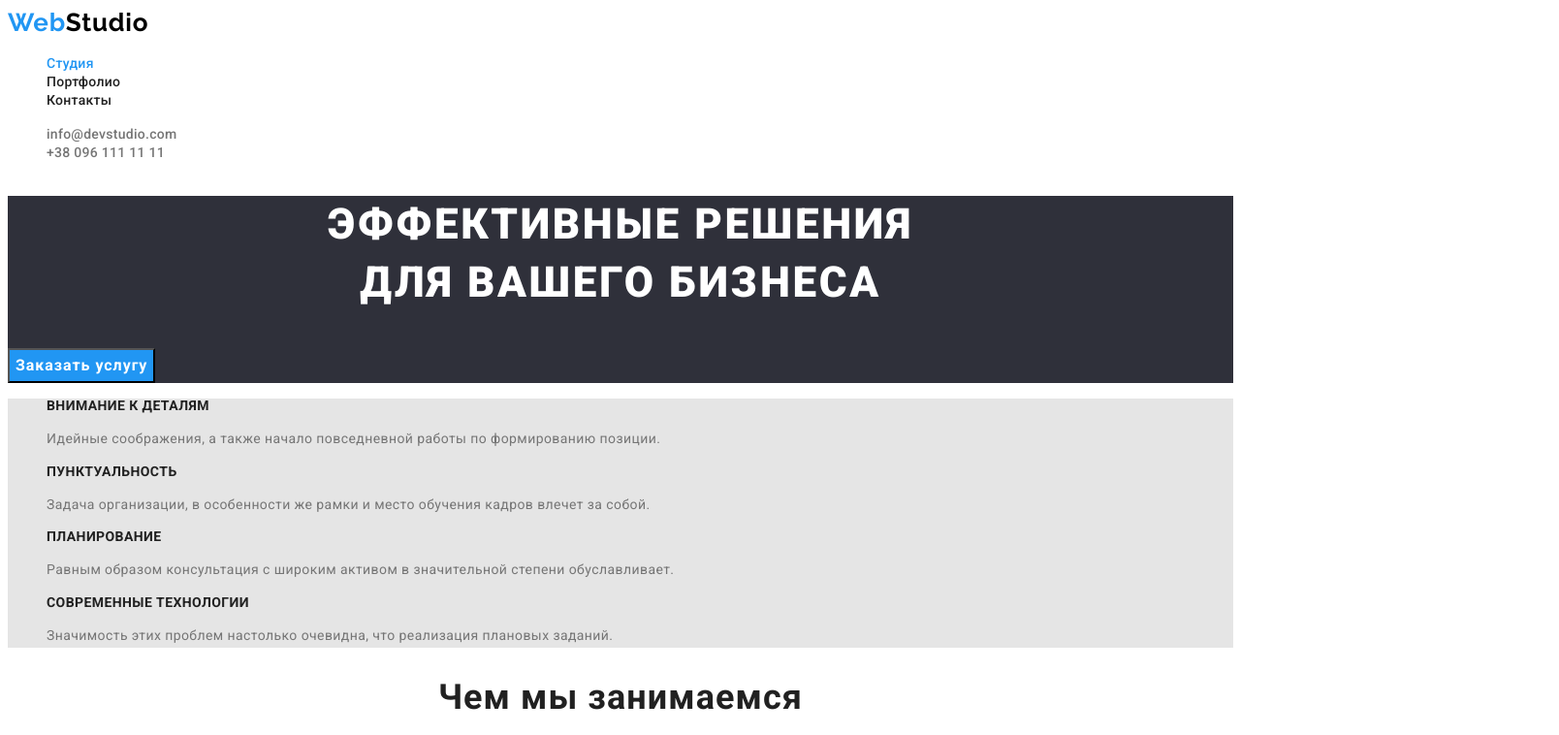
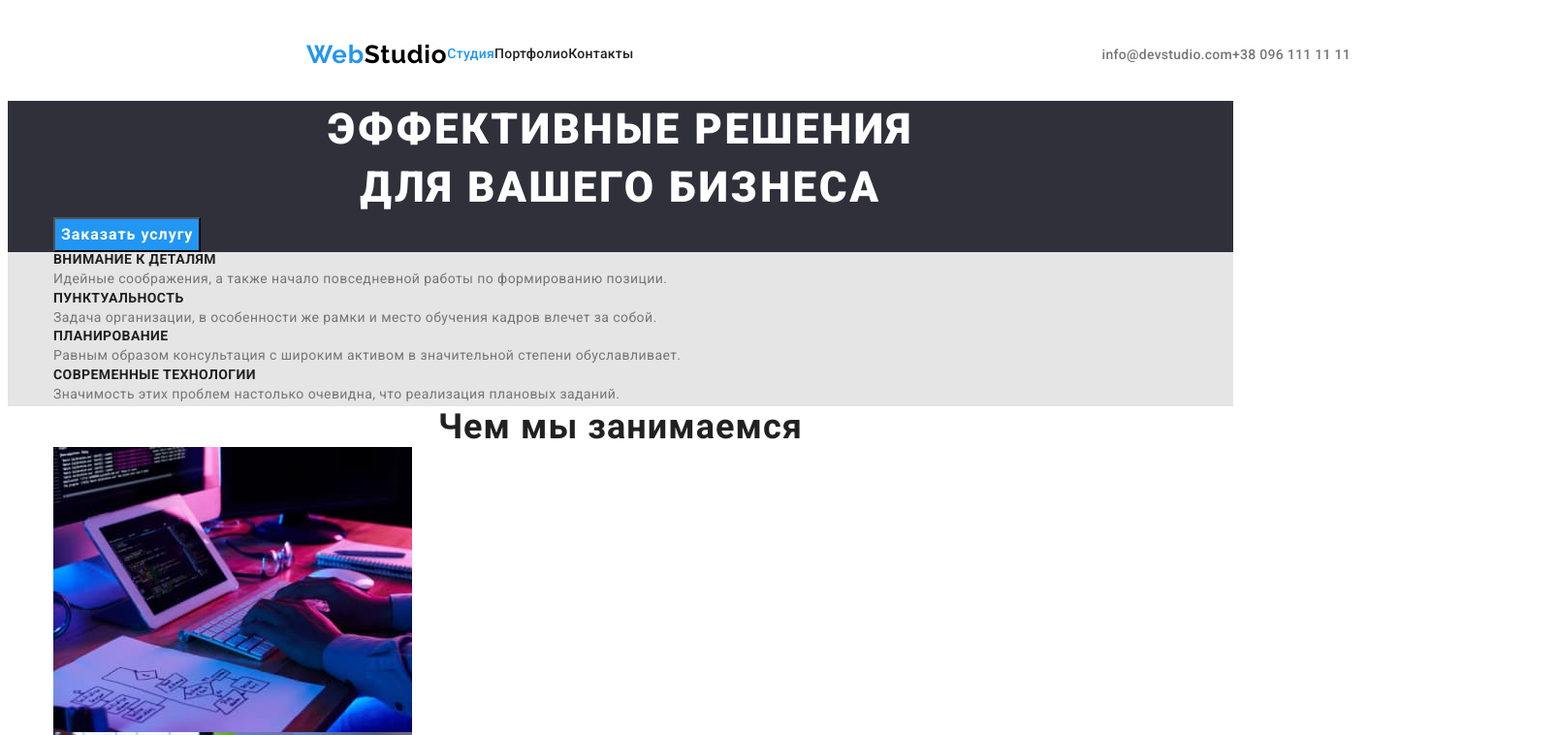
Before and after one commit to VeraFrozen/goit-markup-hw-03, a plain HTML site: page index.html in a window 1280 px wide. Shown: the top 758 px of the page at 97% size, 1608 px wide, since content can reach past the window. Drawn offline with Linux system fonts and the light colour scheme.

Commit message:
prettier and header style

```diff
--- a/css/styles.css
+++ b/css/styles.css
@@ -21,11 +21,31 @@
     --black-color: #000000;
     --accent-button: #188CE8;
 }
+p, h1, h2, h3, h4 {
+    margin: 0;
+}
+
+ul {
+    margin: 0;
+    padding: 0;
+}
+
+img {
+    display: block;
+    max-width: 100%;
+}
 
 body {
     background: var(--primary-white-color);
     font-family: "Roboto", sans-serif;
     color: var(--title-text-color);
+}
+
+.container {
+    width: 1170px;
+    padding-left: 15px;
+    padding-right: 15px;
+    margin: 0 auto;
 }
 
 .list {
@@ -43,13 +63,45 @@ body {
 }
 
 /*шапка сайта*/
+.header-list {
+    display: flex;
+}
+
+.header-nav {
+    display: flex;
+    align-items: center;
+}
+
+.header-container {
+    display: flex;
+    align-items: center;
+    padding: 25px 215px;
+}
+
+.header-item {
+    display: block;
+    padding-top: 15px;
+    padding-bottom: 15px;
+}
+
+.header-item:not(:last-child) {
+    margin-right: 50px;
+}
+
+.header-contact {
+    display: flex;
+    margin-left: auto;
+}
+
 .site-nav .link {
     font-style: normal;
     font-weight: 500;
     font-size: 14px;
     line-height: 1.14;
     letter-spacing: 0.02em;
+
 }
+
 .logo-accent {
     font-family: "Raleway", sans-serif;
     font-style: normal;
@@ -68,6 +120,7 @@ body {
     line-height: 1.19;
     letter-spacing: 0.03em;
     color: var(--black-color);
+    margin-left: 93px;
 }
 
 .site-nav .link.current {
--- a/index.html
+++ b/index.html
@@ -15,27 +15,32 @@
 <body>
     <!--Шапка сайта-->
     <header>
-        <nav class="site-nav">
+        <div class="container header-container">
+            <nav class="site-nav header-nav">
                 <a href="./index.html" class="link logo-header"><span class="logo-accent">Web</span>Studio</a>
-            <ul class="list">
-                <li><a href="" class="link current">Студия</a></li>
-                <li><a href="./portfolio.html" class="link">Портфолио</a></li>
-                <li><a href="" class="link">Контакты</a></li>
+                <ul class="list header-list">
+                    <li><a href="" class="link current header-item">Студия</a></li>
+                    <li><a href="./portfolio.html" class="link header-item">Портфолио</a></li>
+                    <li><a href="" class="link header-item">Контакты</a></li>
                 </ul>
             </nav>
-        <ul class="list">
+            <ul class="list header-contact">
                 <li><a href="mailto:info@devstudio.com" class="link auth-nav">info@devstudio.com</a></li>
                 <li><a href="tel:+380961111111" class="link auth-nav">+38 096 111 11 11</a></li>
             </ul>
+        </div>
     </header>
     <main>
         <!--Баннер-->
         <section class="hero">
+            <div class="container">
                 <h1 class="title">Эффективные решения<br>для вашего бизнеса</h1>
                 <button type="button" class="button">Заказать услугу</button>
+            </div>
         </section >
         <!--Особенности-->
         <section class="features">
+            <div class="container">
                 <h2 class="visually-hidden">Особенности</h2>
                 <ul class="list">
                     <li>
@@ -52,9 +57,11 @@
                         <h3 class="list-title">Современные технологии</h3>
                         <p class="list-text">Значимость этих проблем настолько очевидна, что реализация плановых заданий.</p>
                 </ul>
+            </div>
         </section>
         <!--Чем мы занимаемся-->
         <section class="section">
+            <div class="container">
                 <h2 class="section-title">Чем мы занимаемся</h2>
                 <ul class="list">
                     <li>
@@ -67,9 +74,11 @@
                         <img src="./images/imgbox3.jpg" alt="Разработчик выбирает цветовую гамму на Ай-Паде" width="370" height="294">
                     </li>
                 </ul>
+            </div>
         </section>
         <!--Наша команда-->
         <section class="section card">
+            <div class="container">
                 <h2 class="section-title">Наша команда</h2>
                 <ul class="list">
                     <li>
@@ -93,10 +102,12 @@
                         <p lang="en" class="card-text">UI Designer</p>
                     </li>
                 </ul>
+            </div>
         </section>
     </main>
     <!--Подвал-->
     <footer class="contacts">
+        <div class="container">
             <!--Логотип-->
             <a href="./index.html" class="link logo-footer"><span class="logo-accent">Web</span>Studio</a>
             <!--Контакты-->
@@ -113,6 +124,7 @@
                     </li>
                 </ul>
             </address>
+        </div>
     </footer>
 </body>
 </html>
```
Also changed, not shown: prettierrc.json (added, +12 -0 lines). Lines whose indentation alone changed are shown as unchanged.
